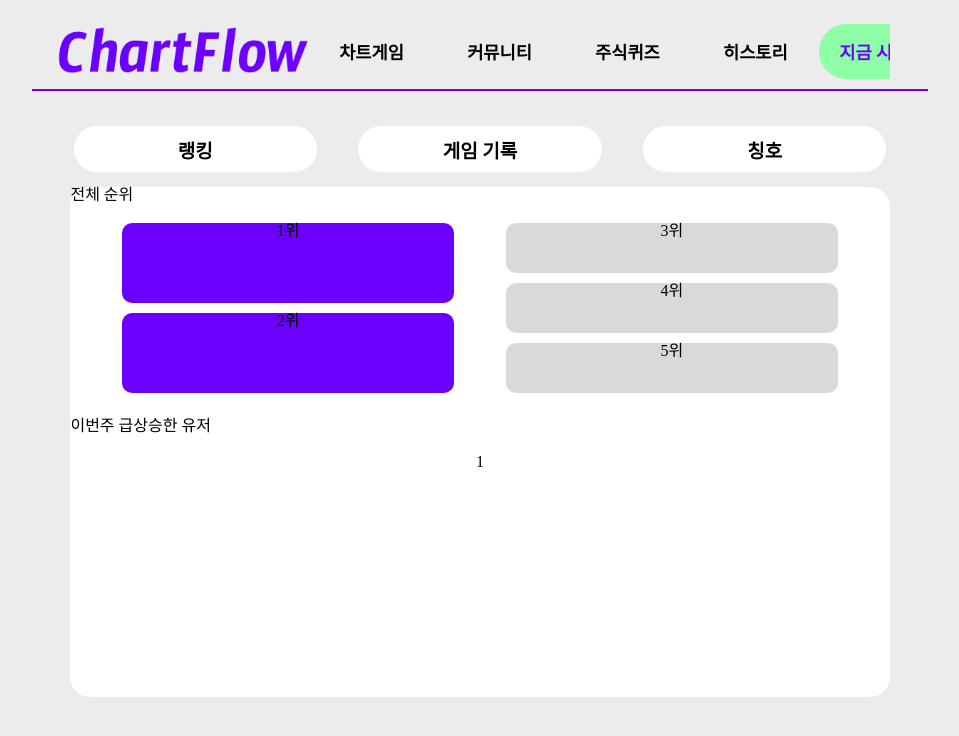
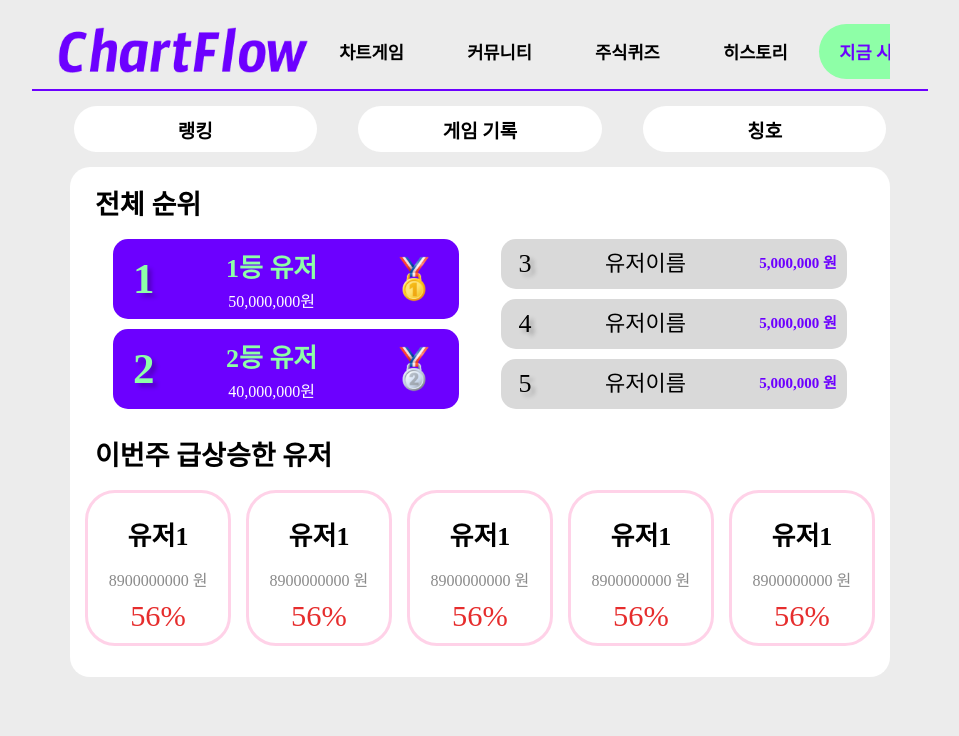
Before and after one commit to KUMA93/ChartFlow, a React (Create React App) app in the folder FrontEnd/chartflow/: page /hist in a window 1280 px wide. Shown: the top 736 px of the page, without its empty margins (160-1119 px from the left). Built offline with nearby package versions, Linux system fonts and the light colour scheme; a web font is replaced by a local one.

Commit message:
feat:history page

```diff
--- a/FrontEnd/chartflow/src/pages/History/History.module.css
+++ b/FrontEnd/chartflow/src/pages/History/History.module.css
@@ -20,6 +20,7 @@
   display: flex;
   justify-content: center;
   flex-direction: column;
+  cursor: pointer;
 }
 
 .head1:hover {
@@ -36,7 +37,7 @@
   flex-direction: column;
 }
 
-.con1 {
+.con2 {
   margin-top: 20px;
   display: flex;
   text-align: center;
@@ -46,7 +47,6 @@
 .titleFont {
   margin-top: 20px;
   color: #000;
-  text-align: center;
   font-family: SUITE;
   font-size: 24px;
   font-style: normal;
@@ -71,6 +71,7 @@
   font-style: normal;
   font-weight: 400;
   line-height: normal;
+  cursor: pointer;
 }
 
 .nick1:hover {
@@ -94,25 +95,186 @@
   font-style: normal;
   font-weight: 400;
   line-height: normal;
+  cursor: pointer;
 }
-
 .nick2:hover {
   outline: 4px solid #62BDFF;
   font-weight: 600;
 }
 
 .rank1 {
-  width: 26vw;
+  display: flex;
+  align-items: center;
+  justify-content: space-between;
+  width: 27vw;
   height: 80px;
-  border-radius: 10px;
+  border-radius: 15px;
   background: #6C00FF;
   margin-bottom: 10px;
 }
 
 .rank2 {
-  width: 26vw;
+  display: flex;
+  align-items: center;
+  justify-content: space-between;
+  width: 27vw;
   height: 50px;
-  border-radius: 10px;
+  border-radius: 15px;
   background: #D9D9D9;
   margin-bottom: 10px;
 }
+
+.rank1Font {
+  margin-left: 20px;
+  display: flex;
+  color: #8EFFA7;
+  text-align: center;
+  font-family: Fugaz One;
+  font-size: 43px;
+  font-style: normal;
+  font-weight: 650;
+  line-height: normal;
+  text-shadow: 4px 4px 4px rgba(0, 0, 0, 0.25);
+}
+
+.rank2Font {
+  margin-left: 5%;
+  display: flex;
+  color: #000;
+  font-family: Fugaz one;
+  font-size: 26px;
+  font-style: normal;
+  font-weight: 500;
+  line-height: normal;
+  text-shadow: 4px 4px 4px rgba(0, 0, 0, 0.25);
+}
+
+.mainFont {
+  color: #000;
+  font-family: SUITE;
+  font-size: 27px;
+  font-style: normal;
+  font-weight: 700;
+  margin-top: 3%;
+  margin-left: 3%;
+}
+
+.userBox {
+  display: flex;
+  justify-content: space-evenly;
+  flex-direction: column;
+  width: 11vw;
+  height: 150px;
+  border-radius: 30px;
+  border: 3px solid #FFD2E8;
+}
+
+.perFont {
+  display: flex;
+  justify-content: center;
+  color: #E62D2D;
+  font-family: Fugaz One;
+  font-size: 190%;
+  font-style: normal;
+  font-weight: 400;
+}
+
+.price1 {
+  margin-top: 10px;
+  color: #FFF;
+  font-family: SUITE;
+  font-size: 16px;
+  font-style: normal;
+  font-weight: 500;
+}
+.price2 {
+  display: flex;
+  justify-content: center;
+  margin-top: 10px;
+  color: #8A8A8A;
+  font-family: SUITE;
+  font-size: 16px;
+  font-style: normal;
+  font-weight: 500;
+}
+
+.userName {
+  margin-top: 10px;
+  color: #000;
+  font-family: SUITE;
+  font-size: 26px;
+  font-style: normal;
+  font-weight: 600;
+  line-height: normal;
+}
+
+.rankUser {
+  color: #8EFFA7;
+  text-align: center;
+  font-family: SUITE;
+  font-size: 26px;
+  font-style: normal;
+  font-weight: 700;
+  line-height: normal;
+}
+
+.imgSize {
+  margin-right: 20px;
+  width: 50px;
+  height: 50px;
+}
+
+.user2 {
+  color: #000;
+  font-family: SUITE;
+  font-size: 22px;
+  font-style: normal;
+  font-weight: 500;
+}
+
+.price3 {
+  color: #6C00FF;
+  font-family: SUITE;
+  font-size: 15px;
+  font-style: normal;
+  font-weight: 600;
+  margin-right: 10px;
+}
+
+.dash {
+  margin: auto;
+  width: 30vw;
+  height: 150px;
+  border-radius: 30px;
+  border: 3px dashed #CFE8E8;
+}
+
+.con3 {
+  margin-top: 10px;
+  display: flex;
+  justify-content: space-evenly;
+}
+
+.hisFont {
+  margin-top: 16px;
+  margin-left: 20px;
+  margin-bottom: 20px;
+  color: #000;
+  font-family: SUITE;
+  font-size: 20px;
+  font-style: normal;
+  font-weight: 700;
+  line-height: normal;
+}
+
+.gameFont {
+  color: #5563E7;
+  font-family: SUITE;
+  font-size: 16px;
+  font-style: normal;
+  font-weight: 400;
+  line-height: normal;
+  display: flex;
+  justify-content: center;
+  margin-bottom: 5px;
+}
--- a/FrontEnd/chartflow/src/pages/History/index.jsx
+++ b/FrontEnd/chartflow/src/pages/History/index.jsx
@@ -1,6 +1,8 @@
 import Header from "../../components/Header";
 import styles from "./History.module.css"
 import { useState } from "react";
+import rank1 from "../../assets/images/rank1.png"
+import rank2 from "../../assets/images/rank2.png"
 
 function History() {
   const [selectedOption, setSelectedOption] = useState(0);
@@ -28,38 +30,120 @@ function History() {
     {selectedOption === 0 ?
       <div className={styles.back}>
         <div>
-          <div>전체 순위</div>
-          <div className={styles.con1}>
+          <div className={styles.mainFont}>전체 순위</div>
+          <div className={styles.con2}>
             <div>
-              <div className={styles.rank1}>1위</div>
-              <div className={styles.rank1}>2위</div>
+              <div className={styles.rank1}>
+                <div className={styles.rank1Font}>1</div>
+                <div>
+                  <div className={styles.rankUser}>1등 유저</div>
+                  <div className={styles.price1}>50,000,000원</div>
+                </div>
+                <img src={rank1} alt="" className={styles.imgSize}/>
+              </div>
+              <div className={styles.rank1}>
+                <div className={styles.rank1Font}>2</div>
+                <div>
+                  <div className={styles.rankUser}>2등 유저</div>
+                  <div className={styles.price1}>40,000,000원</div>
+                </div>
+                <img src={rank2} alt="" className={styles.imgSize}/>
+              </div>
             </div>
             <div>
-            <div className={styles.rank2}>3위</div>
-            <div className={styles.rank2}>4위</div>
-            <div className={styles.rank2}>5위</div>
+            <div className={styles.rank2}>
+              <div className={styles.rank2Font}>3</div>
+              <div className={styles.user2}>유저이름</div>
+              <div className={styles.price3}>5,000,000 원</div>
+            </div>
+            <div className={styles.rank2}>
+              <div className={styles.rank2Font}>4</div>
+              <div className={styles.user2}>유저이름</div>
+              <div className={styles.price3}>5,000,000 원</div>
+            </div>
+            <div className={styles.rank2}>
+              <div className={styles.rank2Font}>5</div>
+              <div className={styles.user2}>유저이름</div>
+              <div className={styles.price3}>5,000,000 원</div>
+            </div>
             </div>
           </div>
-          <div>이번주 급상승한 유저</div>
-          <div className={styles.con1}>
-            1
+          <div className={styles.mainFont}>이번주 급상승한 유저</div>
+          <div className={styles.con2}>
+            <div className={styles.userBox}>
+              <div className={styles.userName}>유저1</div>
+              <div className={styles.price2}>8900000000 원</div>
+              <div className={styles.perFont}>56%</div>
+            </div>
+            <div className={styles.userBox}>
+              <div className={styles.userName}>유저1</div>
+              <div className={styles.price2}>8900000000 원</div>
+              <div className={styles.perFont}>56%</div>
+            </div>
+            <div className={styles.userBox}>
+              <div className={styles.userName}>유저1</div>
+              <div className={styles.price2}>8900000000 원</div>
+              <div className={styles.perFont}>56%</div>
+            </div>
+            <div className={styles.userBox}>
+              <div className={styles.userName}>유저1</div>
+              <div className={styles.price2}>8900000000 원</div>
+              <div className={styles.perFont}>56%</div>
+            </div>
+            <div className={styles.userBox}>
+              <div className={styles.userName}>유저1</div>
+              <div className={styles.price2}>8900000000 원</div>
+              <div className={styles.perFont}>56%</div>
+            </div>
+
           </div>
 
         </div>
       </div>:
     selectedOption === 1 ?
       <div className={styles.back}>
-        <div>2</div>
+          <div className={styles.con3}>
+          <div className={styles.dash}>
+            <div className={styles.hisFont}>나의 잔고</div>
+            <div className={styles.perFont}>1,000,000,000 won</div>
+          </div>
+          <div className={styles.dash}>
+            <div className={styles.hisFont}>남은 코인 수</div>
+            <div className={styles.perFont}>11 / 20</div>
+            <div className={styles.price2}>다음 코인까지 남은 시간 04:58</div>
+          </div>
+        </div>
+        <div className={styles.con3}>
+          <div className={styles.dash}>
+            <div className={styles.hisFont}>나의 승률</div>
+            <div className={styles.gameFont}>전체 100 게임 중 50 승 50 패</div>
+            <div className={styles.perFont}>50 %</div>
+          </div>
+          <div className={styles.dash}>
+            <div className={styles.hisFont}>나의 전적</div>
+            <div>
+              승 패 승 승 승 패
+            </div>
+          </div>
+        </div>
+        <div className={styles.con3}>
+          <div className={styles.dash}>
+            <div className={styles.hisFont}>나의 순위</div>
+            <div>67위</div>
+            <div>저번 주보다 10위 상승했어요.</div>
+          </div>
+          <div className={styles.dash}>
+            <div className={styles.hisFont}>차트플로우 전체 순위</div>
+            <div>유저 랭킹 목록</div>
+          </div>
+        </div>
       </div>:
       <div className={styles.back}>
-        <div className={styles.con1}>
+        <div className={styles.con2}>
           <div>
             <div className={styles.titleFont}>내가 보유한 칭호</div>
             <div className={styles.nick1}>한강물</div>
             <div className={styles.nick1}>야수의 심장</div>
-            <div className={styles.nick1}>칭호3</div>
-            <div className={styles.nick1}>칭호4</div>
-            <div className={styles.nick1}>칭호5</div>
           </div>
           <div>
             <div className={styles.titleFont}>획득을 기다리는 칭호</div>
```
Also changed, not shown: FrontEnd/chartflow/src/assets/images/rank1.png (added), FrontEnd/chartflow/src/assets/images/rank2.png (added).
